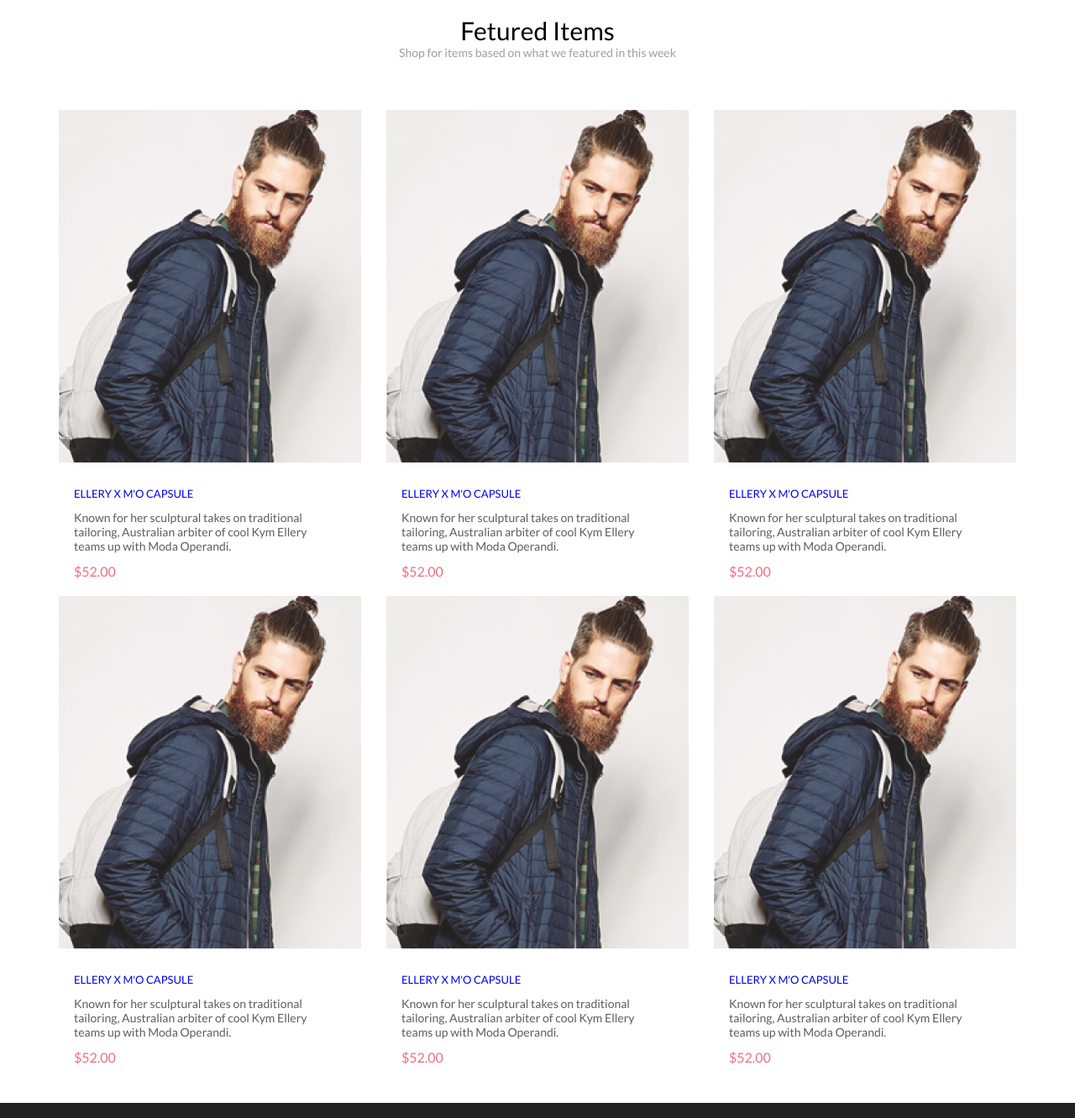
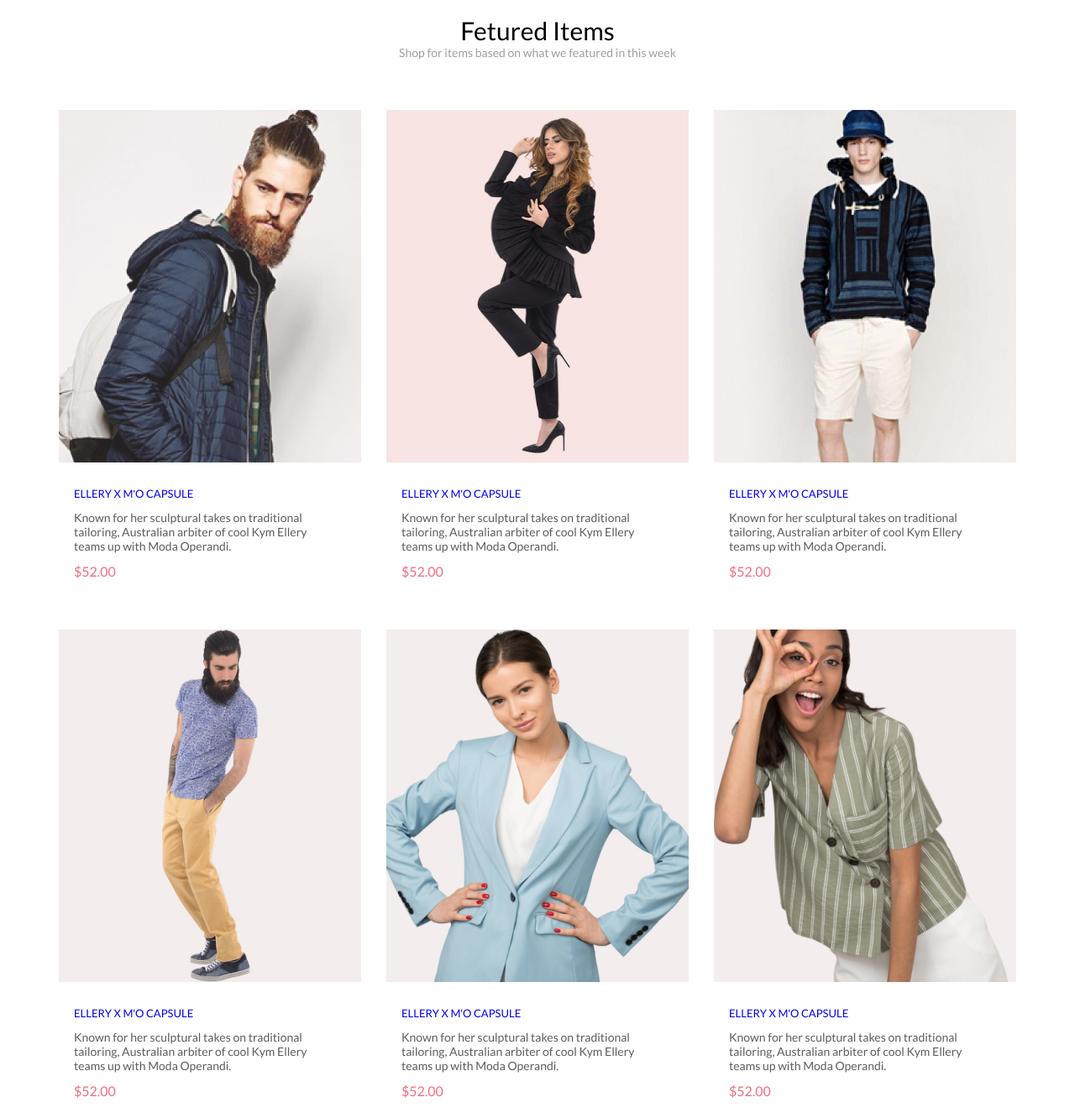
Before and after one commit to alexxx000/lesson7, a plain HTML site: page index.html in a window 1280 px wide. Shown: the part 1460-2792 px from the top of the page at 84% size. Drawn offline with Linux system fonts and the light colour scheme.

Commit message:
index ready for adaptive

```diff
--- a/index.html
+++ b/index.html
@@ -151,7 +151,7 @@
                     </div>
                 </div>
                 <div class="item">
-                    <a class="item-link" href="#"><img class="item-pic" src="img/product1.jpg" alt="product1">
+                    <a class="item-link" href="#"><img class="item-pic" src="img/product2.jpg" alt="product2.jpg">
                         <div class="txt-box">
                             <h4 class="h4-txt-box">ELLERY X M'O CAPSULe</h4>
                             <p class="box-description">Known for her sculptural takes on traditional tailoring,
@@ -170,7 +170,7 @@
                     </div>
                 </div>
                 <div class="item">
-                    <a class="item-link" href="#"><img class="item-pic" src="img/product1.jpg" alt="product1">
+                    <a class="item-link" href="#"><img class="item-pic" src="img/product3.jpg" alt="product3.jpg">
                         <div class="txt-box">
                             <h4 class="h4-txt-box">ELLERY X M'O CAPSULe</h4>
                             <p class="box-description">Known for her sculptural takes on traditional tailoring,
@@ -189,7 +189,7 @@
                     </div>
                 </div>
                 <div class="item">
-                    <a class="item-link" href="#"><img class="item-pic" src="img/product1.jpg" alt="product1">
+                    <a class="item-link" href="#"><img class="item-pic" src="img/product4.jpg" alt="product4.jpg">
                         <div class="txt-box">
                             <h4 class="h4-txt-box">ELLERY X M'O CAPSULe</h4>
                             <p class="box-description">Known for her sculptural takes on traditional tailoring,
@@ -208,7 +208,7 @@
                     </div>
                 </div>
                 <div class="item">
-                    <a class="item-link" href="#"><img class="item-pic" src="img/product1.jpg" alt="product1">
+                    <a class="item-link" href="#"><img class="item-pic" src="img/product5.jpg" alt="product5.jpg">
                         <div class="txt-box">
                             <h4 class="h4-txt-box">ELLERY X M'O CAPSULe</h4>
                             <p class="box-description">Known for her sculptural takes on traditional tailoring,
@@ -227,7 +227,7 @@
                     </div>
                 </div>
                 <div class="item">
-                    <a class="item-link" href="#"><img class="item-pic" src="img/product1.jpg" alt="product1">
+                    <a class="item-link" href="#"><img class="item-pic" src="img/product6.jpg" alt="product6.jpg">
                         <div class="txt-box">
                             <h4 class="h4-txt-box">ELLERY X M'O CAPSULe</h4>
                             <p class="box-description">Known for her sculptural takes on traditional tailoring,
--- a/style.css
+++ b/style.css
@@ -313,6 +313,7 @@ a {
 .item {
     width: 360px;
     position: relative;
+    margin-bottom: 40px;
 }
 
 .item:hover {
```
Also changed, not shown: img/product2.jpg (added), img/product3.jpg (added), img/product4.jpg (added), img/product5.jpg (added), img/product6.jpg (added).
